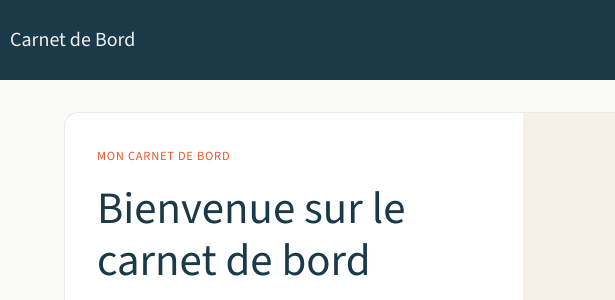
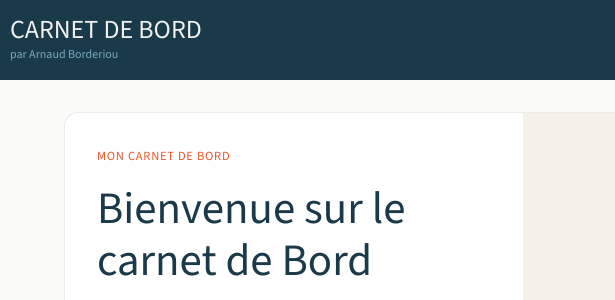
Before and after one commit to arnaud-b2r/arnaud-site, an Astro site: page / in a window 1280 px wide. Shown: the top 300 px of the page, 170-785 px from the left. Built offline with nearby package versions, Linux system fonts and the light colour scheme; Astro itself is replaced by a stand-in of ours.

Commit message:
MAJ 210426

```diff
--- a/src/components/Header.astro
+++ b/src/components/Header.astro
@@ -9,8 +9,8 @@ const currentPath = Astro.url.pathname;
         <img src="/images/carnet-bord_logo_blanc.png" alt="Logo" />
       </div>
       <div>
-        <span class="site-name">Carnet de Bord</span>
-        <!--span class="site-sub">par Arnaud Borderiou</span-->
+        <span class="site-name">CARNET DE BORD</span>
+        <span class="site-sub">par Arnaud Borderiou</span>
       </div>
     </a>
     <nav>
@@ -67,7 +67,7 @@ const currentPath = Astro.url.pathname;
 
   .site-name {
     display: block;
-    font-size: 20px;
+    font-size: 26px;
     font-weight: 500;
     color: #f0f0f0;
     line-height: 1.1;
--- a/src/layouts/BlogPost.astro
+++ b/src/layouts/BlogPost.astro
@@ -148,8 +148,9 @@ const { title, description, pubDate, updatedDate, heroImage } = Astro.props;
 .hero-image img {
   display: block;
   width: 100%;
-    max-width: 100%;
+  max-width: 750px;
   height: auto;
+  margin: 0 auto;
   border-radius: 16px;
   box-shadow: var(--box-shadow);
 }
@@ -275,7 +276,7 @@ const { title, description, pubDate, updatedDate, heroImage } = Astro.props;
     En dessous de 720px, on réduit les marges et la taille du titre
     pour garder une lecture confortable sur petit écran.
   */
-  @media (max-width: 720px) {
+  @media (max-width: 520px) {
     main {
       padding: 2rem 1rem 3rem;
     }
--- a/src/pages/index.astro
+++ b/src/pages/index.astro
@@ -16,7 +16,7 @@ const recentPosts = posts.slice(0, 4);
     <article class="featured-card">
       <div class="featured-content">
         <p class="meta">MON CARNET DE BORD</p>
-        <h1>Bienvenue sur le carnet de bord</h1>
+        <h1>Bienvenue sur le carnet de Bord</h1>
         <p class="excerpt">
           Bienvenue ici ! Ce site partage mes idées, mes découvertes et mes réflexions.
           Il évolue au fil du temps, au rythme de mes envies et de mes apprentissages.
```
Also changed, not shown: public/images/spellman-et-associe.png. Lines whose indentation alone changed are shown as unchanged.
